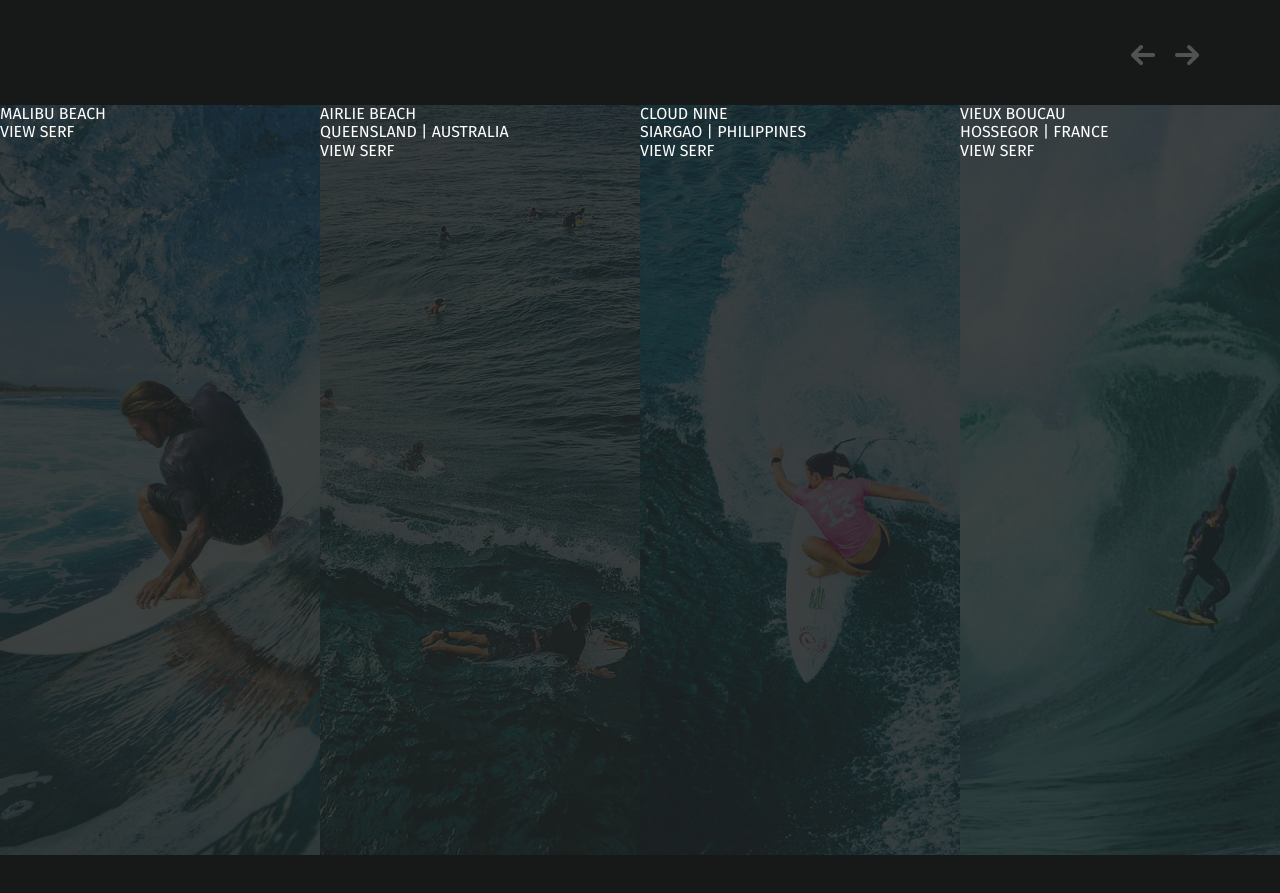
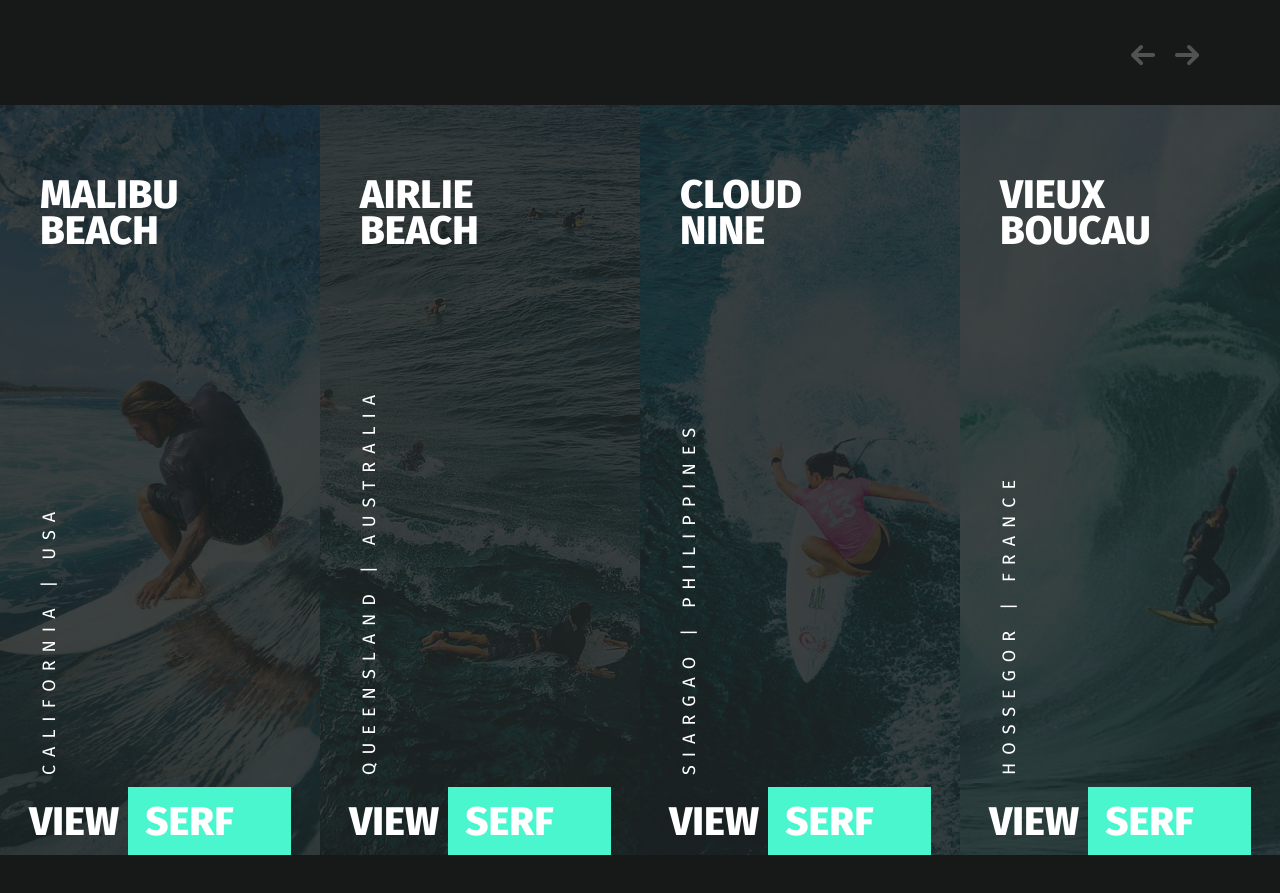
Before and after one commit to yehorich75/go-serf, a website: page app/index.html in a window 1280 px wide. Shown: the part 1193-2086 px from the top of the page. Drawn offline with nearby package versions, Linux system fonts and the light colour scheme.

Commit message:
surf slider boxes styling

```diff
--- a/app/index.html
+++ b/app/index.html
@@ -220,8 +220,8 @@
           <div class="serf-box" style="background-image: url(../img/slide-1.jpg);">
             <div class="serf-box__inner">
               <div class="serf-box__inner-title">Malibu Beach</div>
-              <div class="serf-box__location"></div>
-              <div class="btn-box">
+              <div class="serf-box__inner-location">California | USA</div>
+              <div class="serf-box__inner-btn">
                 <a href="#" class="btn">view <span>serf</span></a>
               </div>
             </div>
@@ -229,8 +229,8 @@
           <div class="serf-box" style="background-image: url(../img/slide-2.jpg);">
             <div class="serf-box__inner">
               <div class="serf-box__inner-title">Airlie Beach</div>
-              <div class="serf-box__location">Queensland | Australia</div>
-              <div class="btn-box">
+              <div class="serf-box__inner-location">Queensland | Australia</div>
+              <div class="serf-box__inner-btn">
                 <a href="#" class="btn">view <span>serf</span></a>
               </div>
             </div>
@@ -238,8 +238,8 @@
           <div class="serf-box" style="background-image: url(../img/slide-3.jpg);">
             <div class="serf-box__inner">
               <div class="serf-box__inner-title">Cloud Nine</div>
-              <div class="serf-box__location">Siargao | Philippines</div>
-              <div class="btn-box">
+              <div class="serf-box__inner-location">Siargao | Philippines</div>
+              <div class="serf-box__inner-btn">
                 <a href="#" class="btn">view <span>serf</span></a>
               </div>
             </div>
@@ -247,8 +247,8 @@
           <div class="serf-box" style="background-image: url(../img/slide-4.jpg);">
             <div class="serf-box__inner">
               <div class="serf-box__inner-title">Vieux Boucau</div>
-              <div class="serf-box__location">Hossegor | France</div>
-              <div class="btn-box">
+              <div class="serf-box__inner-location">Hossegor | France</div>
+              <div class="serf-box__inner-btn">
                 <a href="#" class="btn">view <span>serf</span></a>
               </div>
             </div>
@@ -256,8 +256,8 @@
           <div class="serf-box" style="background-image: url(../img/slide-4.jpg);">
             <div class="serf-box__inner">
               <div class="serf-box__inner-title">Vieux Boucau</div>
-              <div class="serf-box__location">Hossegor | France</div>
-              <div class="btn-box">
+              <div class="serf-box__inner-location">Hossegor | France</div>
+              <div class="serf-box__inner-btn">
                 <a href="#" class="btn">view <span>serf</span></a>
               </div>
             </div>
@@ -265,8 +265,8 @@
           <div class="serf-box" style="background-image: url(../img/slide-4.jpg);">
             <div class="serf-box__inner">
               <div class="serf-box__inner-title">Vieux Boucau</div>
-              <div class="serf-box__location">Hossegor | France</div>
-              <div class="btn-box">
+              <div class="serf-box__inner-location">Hossegor | France</div>
+              <div class="serf-box__inner-btn">
                 <a href="#" class="btn">view <span>serf</span></a>
               </div>
             </div>
@@ -274,8 +274,8 @@
           <div class="serf-box" style="background-image: url(../img/slide-4.jpg);">
             <div class="serf-box__inner">
               <div class="serf-box__inner-title">Vieux Boucau</div>
-              <div class="serf-box__location">Hossegor | France</div>
-              <div class="btn-box">
+              <div class="serf-box__inner-location">Hossegor | France</div>
+              <div class="serf-box__inner-btn">
                 <a href="#" class="btn">view <span>serf</span></a>
               </div>
             </div>
@@ -283,8 +283,8 @@
           <div class="serf-box" style="background-image: url(../img/slide-4.jpg);">
             <div class="serf-box__inner">
               <div class="serf-box__inner-title">Vieux Boucau</div>
-              <div class="serf-box__location">Hossegor | France</div>
-              <div class="btn-box">
+              <div class="serf-box__inner-location">Hossegor | France</div>
+              <div class="serf-box__inner-btn">
                 <a href="#" class="btn">view <span>serf</span></a>
               </div>
             </div>
--- a/app/scss/_global.scss
+++ b/app/scss/_global.scss
@@ -96,3 +96,9 @@ li {
         }
     }
 }
+
+.btn{
+    font-weight: 800;
+    font-size: 40px;
+    line-height: 36px;
+}
--- a/app/scss/style.scss
+++ b/app/scss/style.scss
@@ -221,6 +221,44 @@
     &__inner{
         min-height: 750px;
         background: rgba(#1C2121, .85);
+        position: relative;
+    }
+}
+
+.serf-box__inner-title{
+    font-weight: 800;
+    font-size: 40px;
+    line-height: 36px;
+    padding: 72px 0 0 40px;
+    width: 140px;
+}
+
+.serf-box__inner-location{
+    position: absolute;
+    left: 38px;
+    bottom: 80px;
+    font-size: 18px;
+    line-height: 22px;
+    letter-spacing: 8px;
+    transform: rotate(-90deg);
+    width: 0;
+    height: 0;
+    white-space: nowrap;
+    span{
+        font-weight: 100;
+    }
+}
+
+.serf-box__inner-btn{
+    position: absolute;
+    right: 0;
+    left: 0;
+    bottom: 0;
+    text-align: center;
+    span{
+        padding: 17px 57px 15px 17px;
+        background-color: $green;
+        display: inline-block;
     }
 }
 
```
Also changed, not shown: app/css/style.min.css.
